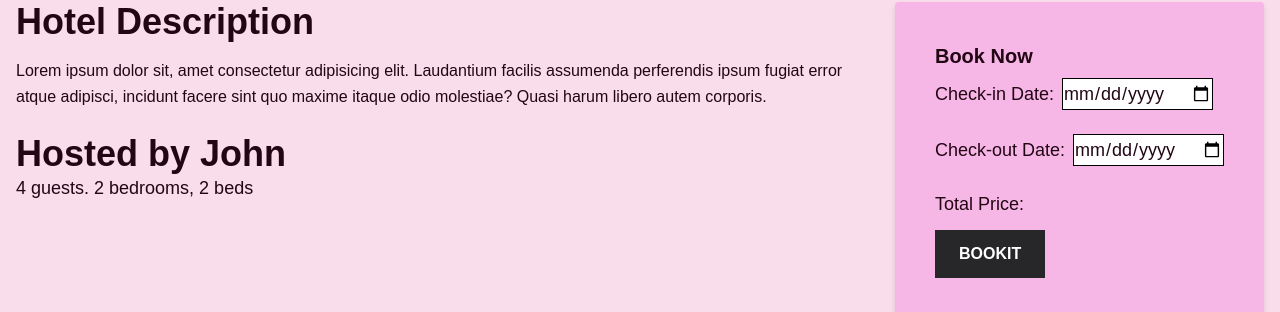
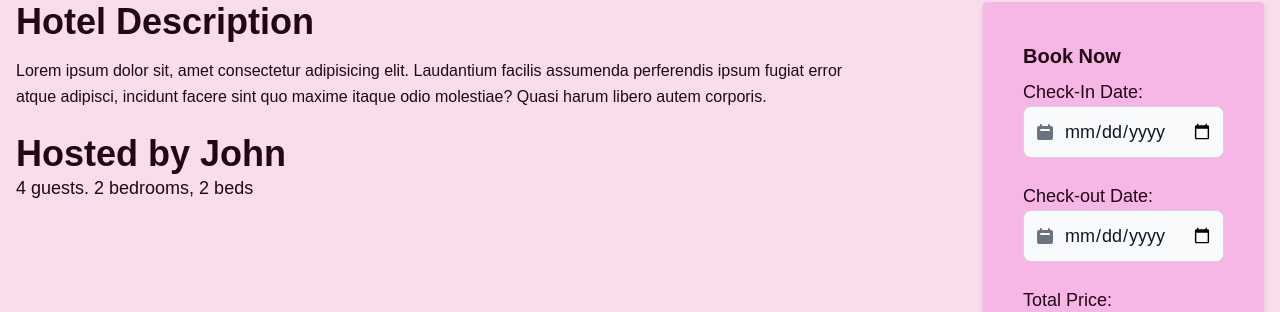
Before and after one commit to lodgingzeus/bookit, a Next.js app: page /hotel/1 in a window 1280 px wide. Shown: the part 420-732 px from the top of the page. Built offline with nearby package versions, Linux system fonts and the light colour scheme; no server answers; the database is empty.

Commit message:
little change

```diff
--- a/src/components/BookNow/page.tsx
+++ b/src/components/BookNow/page.tsx
@@ -46,15 +46,27 @@ const BookNow = ({ hotel, currentUser }: any) => {
   return (
     <div>
       <h3 className="text-xl font-bold mb-2 text-left">Book Now</h3>
-      <p className="text-lg">
-        Check-in Date:
-        <input type="date" value={checkInDate} onChange={handleCheckInDateChange} className="ml-2 border border-black" />
-      </p>
+      <div className="text-lg">
+        Check-In Date:
+        {/* <input type="date" value={checkOutDate} onChange={handleCheckOutDateChange} className="bg-gray-50 border border-gray-300 text-gray-900 text-sm rounded-lg focus:ring-blue-500 focus:border-blue-500 block w-full pl-10 p-2.5 dark:bg-gray-700 dark:border-gray-600 dark:placeholder-gray-400 dark:text-white dark:focus:ring-blue-500 dark:focus:border-blue-500" placeholder="Select date" /> */}
+        <div className="relative max-w-sm">
+        <div className="absolute inset-y-0 left-0 flex items-center pl-3 pointer-events-none">
+          <svg aria-hidden="true" className="w-5 h-5 text-gray-500 dark:text-gray-400" fill="currentColor" viewBox="0 0 20 20" xmlns="http://www.w3.org/2000/svg"><path fill-rule="evenodd" d="M6 2a1 1 0 00-1 1v1H4a2 2 0 00-2 2v10a2 2 0 002 2h12a2 2 0 002-2V6a2 2 0 00-2-2h-1V3a1 1 0 10-2 0v1H7V3a1 1 0 00-1-1zm0 5a1 1 0 000 2h8a1 1 0 100-2H6z" clip-rule="evenodd"></path></svg>
+        </div>
+          <input type="date" onChange={handleCheckInDateChange} className="bg-gray-50 border border-gray-300 text-gray-900 text-lg rounded-lg focus:ring-blue-500 focus:border-blue-500 block w-full pl-10 p-2.5 " placeholder="Select date" />
+        </div>
+      </div>
       &nbsp;
-      <p className="text-lg">
+      <div className="text-lg">
         Check-out Date:
-        <input type="date" value={checkOutDate} onChange={handleCheckOutDateChange} className="ml-2 border border-black" />
-      </p>
+        {/* <input type="date" value={checkOutDate} onChange={handleCheckOutDateChange} className="bg-gray-50 border border-gray-300 text-gray-900 text-sm rounded-lg focus:ring-blue-500 focus:border-blue-500 block w-full pl-10 p-2.5 dark:bg-gray-700 dark:border-gray-600 dark:placeholder-gray-400 dark:text-white dark:focus:ring-blue-500 dark:focus:border-blue-500" placeholder="Select date" /> */}
+        <div className="relative max-w-sm">
+        <div className="absolute inset-y-0 left-0 flex items-center pl-3 pointer-events-none">
+          <svg aria-hidden="true" className="w-5 h-5 text-gray-500 dark:text-gray-400" fill="currentColor" viewBox="0 0 20 20" xmlns="http://www.w3.org/2000/svg"><path fill-rule="evenodd" d="M6 2a1 1 0 00-1 1v1H4a2 2 0 00-2 2v10a2 2 0 002 2h12a2 2 0 002-2V6a2 2 0 00-2-2h-1V3a1 1 0 10-2 0v1H7V3a1 1 0 00-1-1zm0 5a1 1 0 000 2h8a1 1 0 100-2H6z" clip-rule="evenodd"></path></svg>
+        </div>
+          <input type="date" onChange={handleCheckOutDateChange} className="bg-gray-50 border border-gray-300 text-gray-900 text-lg rounded-lg focus:ring-blue-500 focus:border-blue-500 block w-full pl-10 p-2.5 " placeholder="Select date" />
+        </div>
+      </div>
       &nbsp;
       <p className="text-lg">Total Price: {hotel?.price}</p>
       <button onClick={handleSubmit} className="my-3 p-2.5 px-6 py-3 bg-zinc-800 text-white font-semibold uppercase hover:bg-zinc-700">BookIT</button>
```
